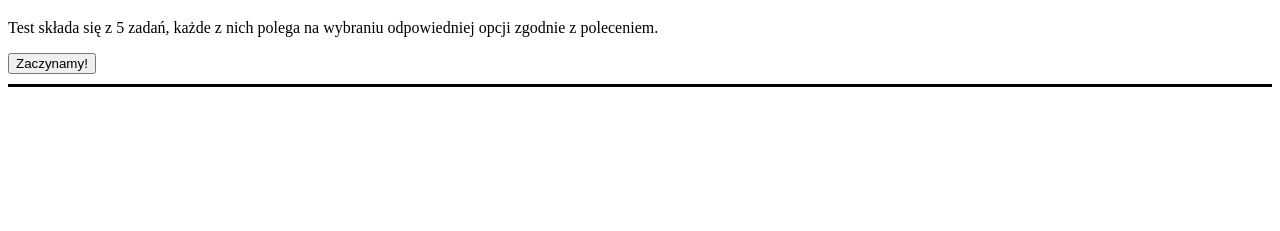
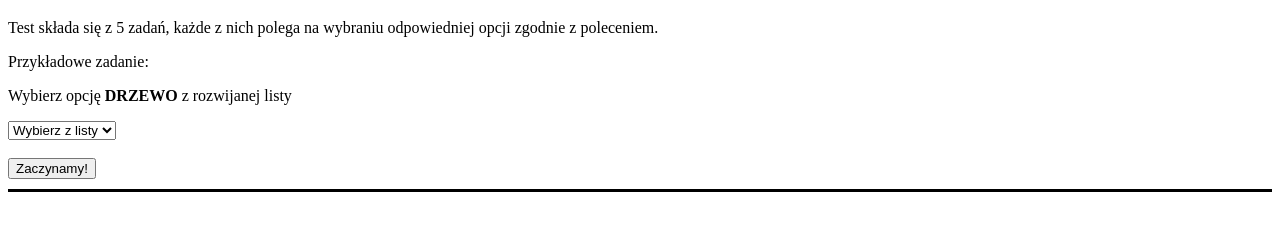
Before and after one commit to KraftUnderscore/hick-law-test, a plain HTML site: page index.html in a window 1280 px wide. Shown: the part 61-292 px from the top of the page. Drawn offline with Linux system fonts and the light colour scheme.

Commit message:
bugfixes + example at intro

```diff
--- a/code.js
+++ b/code.js
@@ -39,13 +39,13 @@ window.addEventListener("DOMContentLoaded", () => {
         let element = continueBtns[i];
         let currentDB = database.map((x)=>x);
         let toAdd = [];
-        for(let j = 0; j < Math.pow(2, i+1); j++) {
-            let randIndex = getRandomInt(0, currentDB.length);
+        for(let j = 0; j < (i + 1) * 3; j++) {
+            let randIndex = getRandomInt(0, currentDB.length - 1);
             toAdd.push(currentDB[randIndex]);
             currentDB.splice(randIndex, 1);
         }
 
-        let answerIndex = getRandomInt(0, toAdd.length);
+        let answerIndex = getRandomInt(0, toAdd.length - 1);
         for (let j = 0; j < toAdd.length; j++) {
             const el = toAdd[j];
             if(j == answerIndex) {
@@ -57,8 +57,6 @@ window.addEventListener("DOMContentLoaded", () => {
         }
 
         element.addEventListener("change", ((event) => {
-            console.log("Got: " + event.target.value);
-            console.log("Expected: " + tasksAnswers[i]);
             if(event.target.value == tasksAnswers[i]) {
                 switchTaskVisibility(taskDivs[i], taskDivs[i+1]);
                 startTimer();
@@ -77,10 +75,7 @@ window.addEventListener("DOMContentLoaded", () => {
 
     var introBtn = document.getElementById("introBtn");
     var intro = document.getElementsByClassName("intro")[0];
-    console.log(introBtn);
-    console.log(intro);
     introBtn.addEventListener("click", ()=>{
-        console.log("CLICK");
         switchTaskVisibility(intro, taskDivs[0]);
     })
     intro.className = "visible"; // display intro
@@ -91,13 +86,11 @@ var startTime = null;
 function startTimer() {
     if(startTime) {
         var endTime = Date.now();
-        console.log("timer ended - " + endTime);
         times.push(endTime - startTime);
         startTime = null;
         resultsText.innerHTML = times;
     } else {
         startTime = Date.now();
-        console.log("timer started - " + startTime);
     }
 }
 
--- a/index.html
+++ b/index.html
@@ -10,6 +10,19 @@
 
     <p>Test składa się z 5 zadań, każde z nich polega na wybraniu odpowiedniej opcji zgodnie z poleceniem.</p>
 
+    <p>Przykładowe zadanie:</p>
+
+    <p>Wybierz opcję <b>DRZEWO</b> z rozwijanej listy</p>
+
+    <div>
+        <select>
+            <option>Wybierz z listy</option>
+            <option>KANAPKA</option>
+            <option>DRZEWO</option>
+            <option>BIURKO</option>
+        </select>
+    </div>
+</br>
     <button id="introBtn">Zaczynamy!</button>
 </div>
 <div class="hidden">
```
